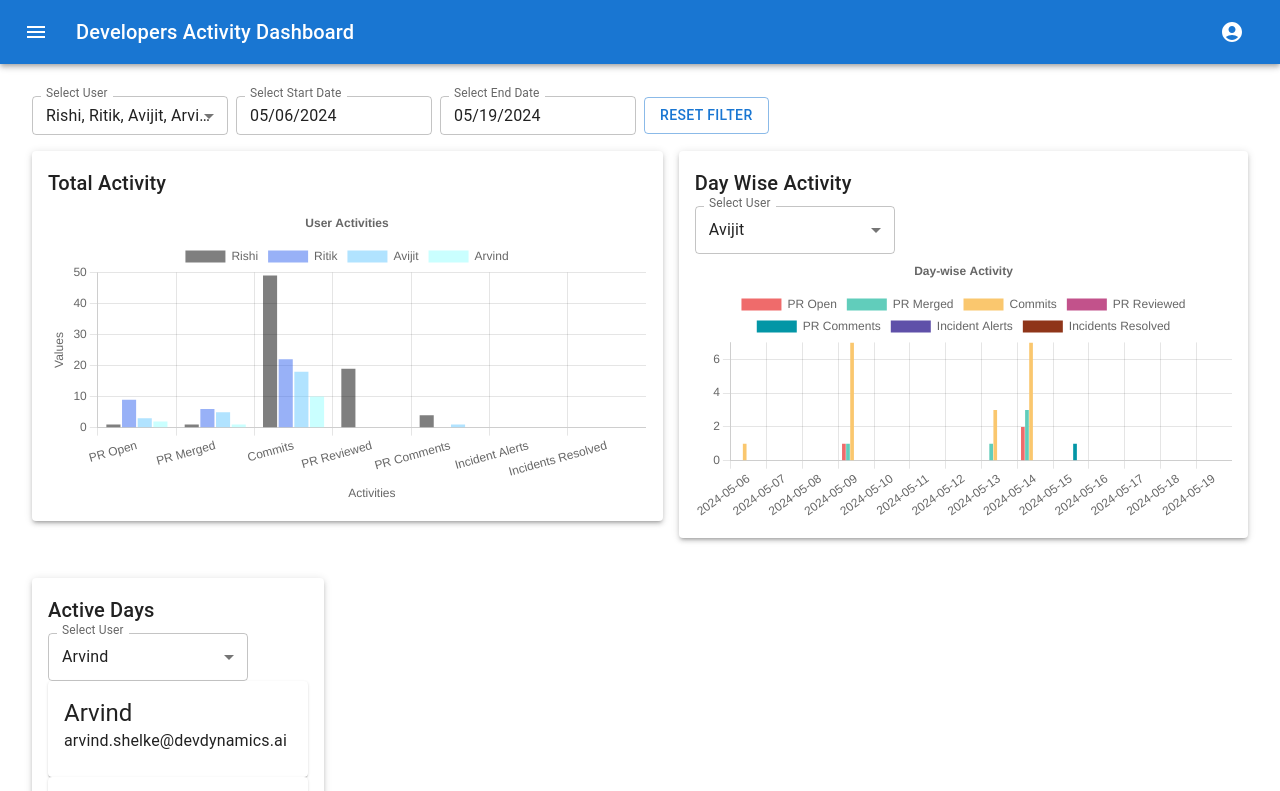
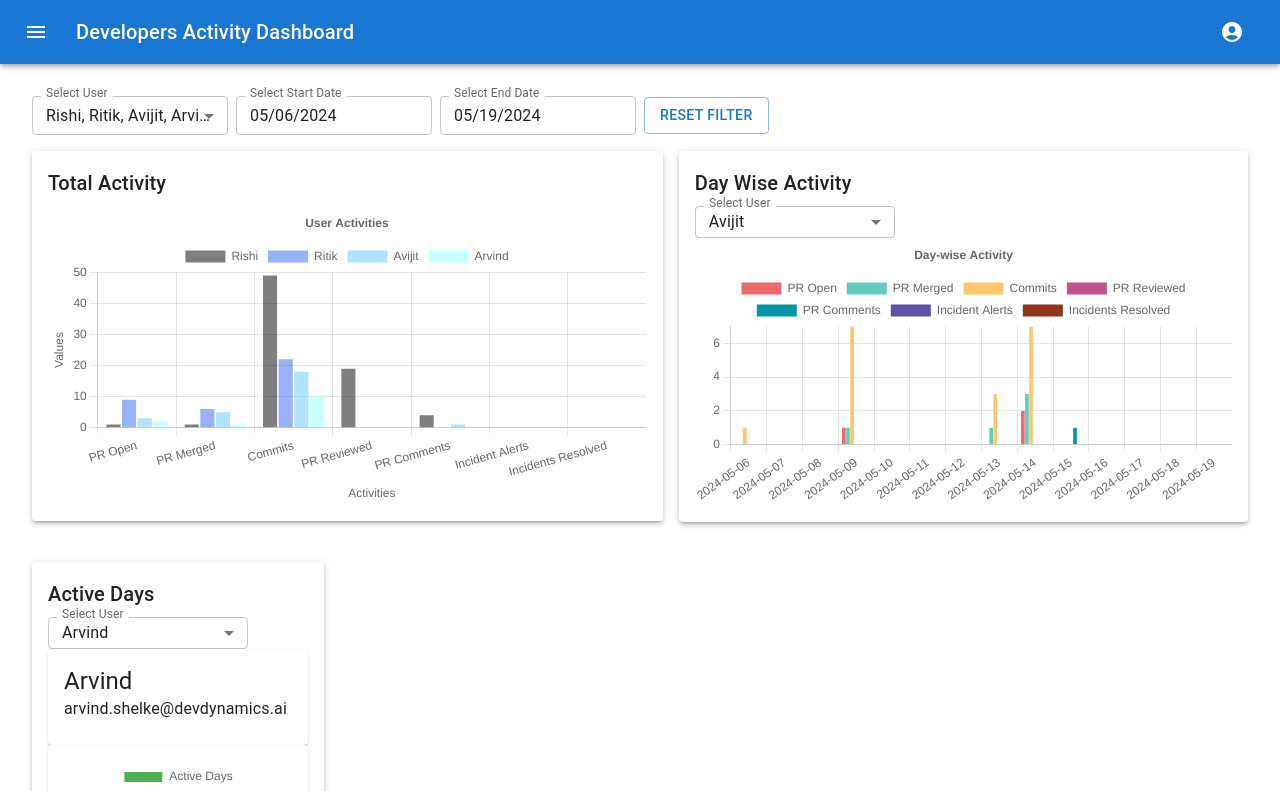
Before and after one commit to Rohit-Salian/simple_dashboard, a React (Vite) app: page / in a window 1280 px wide. Shown: the top 791 px of the page. Built offline with nearby package versions, Linux system fonts and the light colour scheme.

Commit message:
some more fixes

```diff
--- a/src/common/StyledSelect.tsx
+++ b/src/common/StyledSelect.tsx
@@ -8,6 +8,7 @@ import {
   SxProps,
 } from "@mui/material";
 import { Theme } from "@mui/system";
+import { styles } from "./styles";
 
 type DayWiseActivityItem = {
   count: string;
@@ -65,6 +66,7 @@ const StyledSelect: React.FC<StyledSelectProps> = ({
     <FormControl sx={sx} fullWidth>
       <InputLabel id={label}>Select User</InputLabel>
       <Select
+        sx={styles.muiSelect}
         label={label}
         id={label}
         onChange={(e) => onChange(e.target.value as string)}
--- a/src/common/styles.ts
+++ b/src/common/styles.ts
@@ -1 +1,8 @@
-export const styles = { paperStyle: { p: "16px", mb: "24px" } };
+export const styles = {
+  paperStyle: { p: "16px", mb: "24px" },
+  muiSelect: {
+    "& .MuiSelect-select": {
+      padding: "0px 14px !important",
+    },
+  },
+};
```
